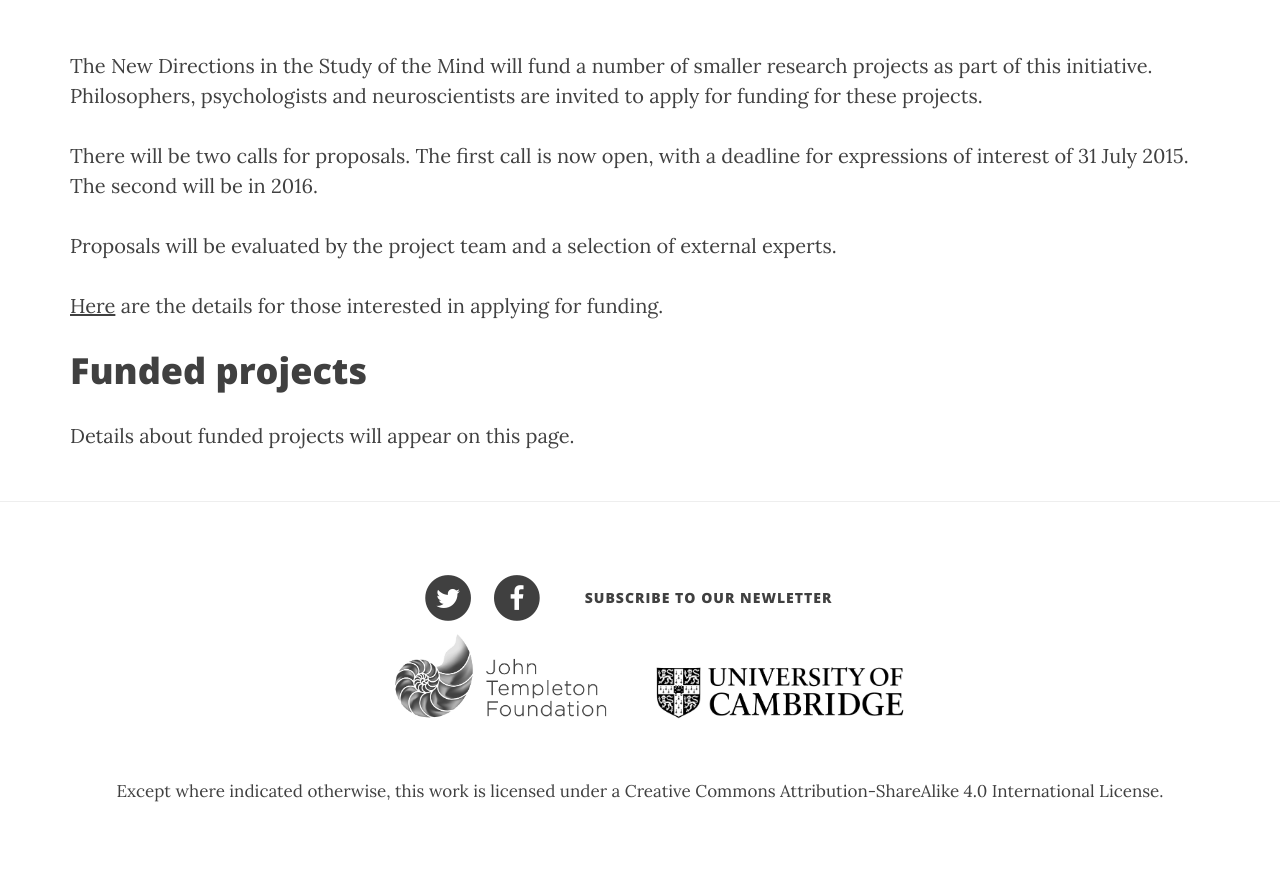
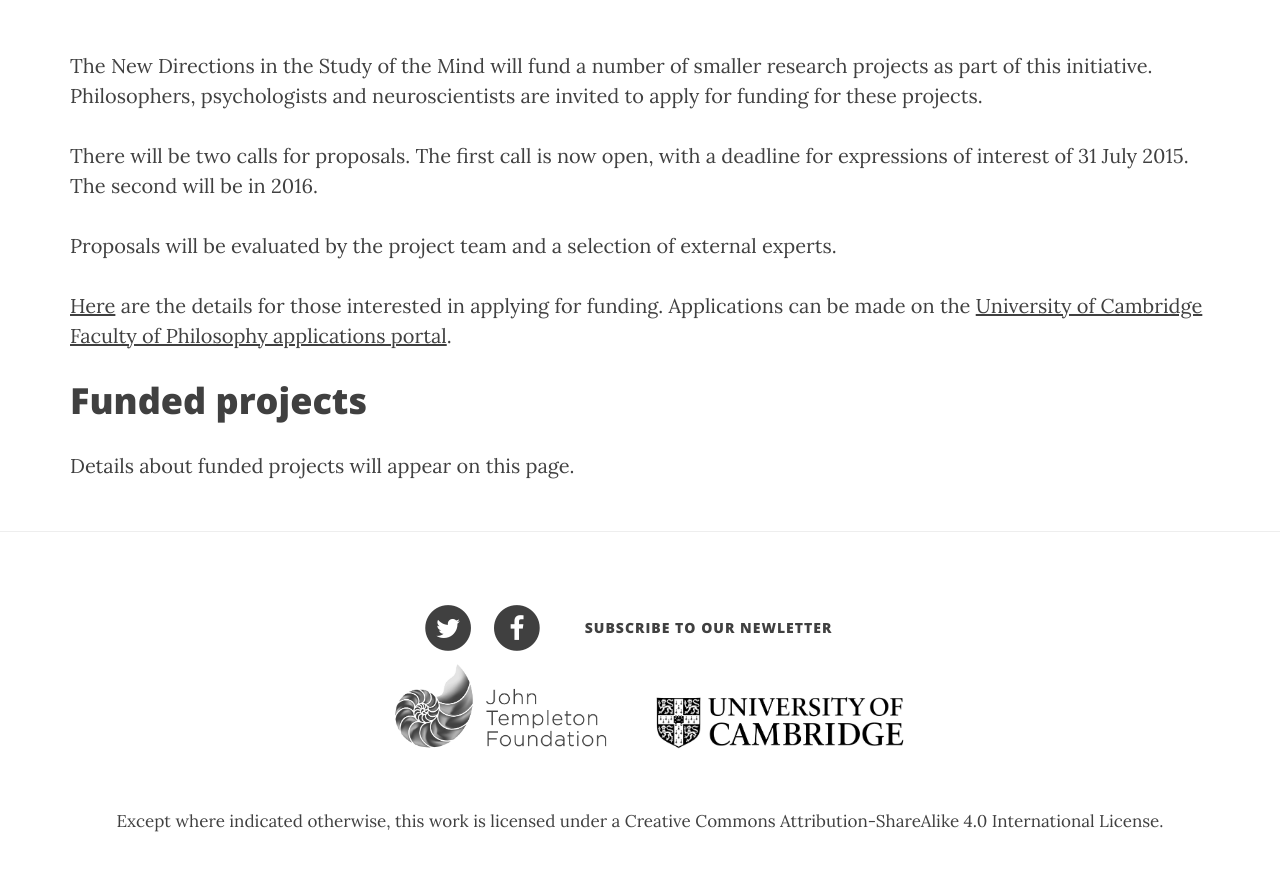
Before and after one commit to msteenhagen/newdirectionsproject.github.io, a Jekyll site: the page built from funding.html, in a window 1280 px wide and 900 px high, scrolled down 783 px. Shown: the top 871 px of the window. Built offline with Jekyll 4.4.1, drawn with Linux system fonts in a browser that asks for light colours; nearby versions of some CDN libraries.

Commit message:
updated cfprop PDF & application link

```diff
--- a/funding.html
+++ b/funding.html
@@ -11,7 +11,7 @@ header-img: "img/funding-bg3.jpg"
 
 <p>Proposals will be evaluated by the project team and a selection of external experts.</p>
 
-<p><a href="{{ site.baseurl }}/pdfs/newdirections_callforproposals_july2015.pdf">Here</a> are the details for those interested in applying for funding.</p>
+<p><a href="{{ site.baseurl }}/pdfs/newdirections_callforproposals_july2015.pdf">Here</a> are the details for those interested in applying for funding. Applications can be made on the <a href="http://www.conf.phil.cam.ac.uk/" target="_blank">University of Cambridge Faculty of Philosophy applications portal</a>.</p>
 
 <h1>Funded projects</h1>
 
```
Also changed, not shown: 2 other files.
